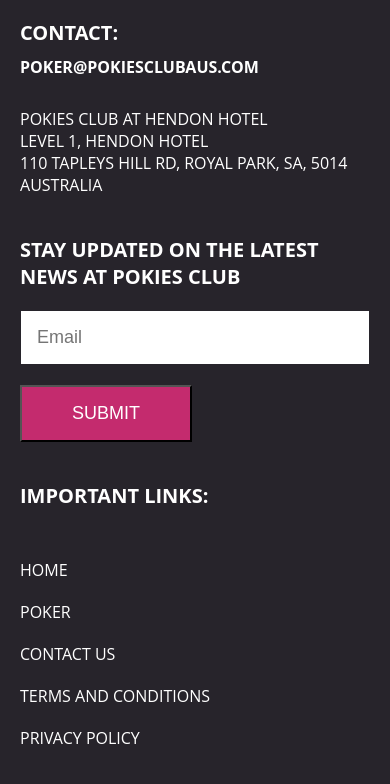
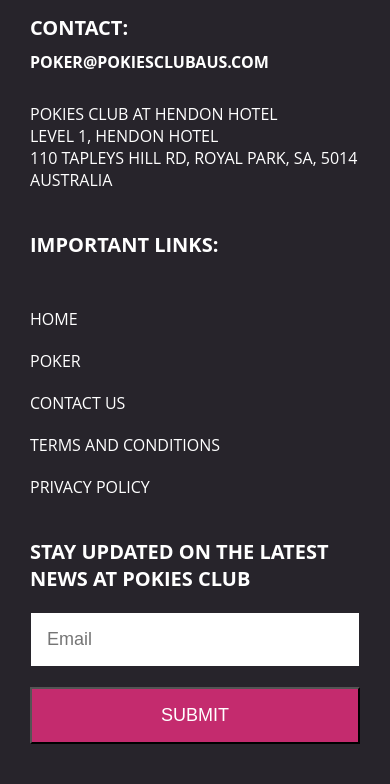
Before and after one commit to 32Valik92/pixoram_test, a plain HTML site: page index.html in a window 390 px wide. Shown: the part 5182-5966 px from the top of the page. Drawn offline with Linux system fonts and the light colour scheme.

Commit message:
order for footer

```diff
--- a/css/index.css
+++ b/css/index.css
@@ -730,6 +730,27 @@ footer {
         font-size: 20px;
     }
 
+    .footer {
+        flex-direction: column;
+        padding: 30px;
+    }
+
+    .footer-submit-button{
+        width: 100%;
+    }
+
+    .footer-logo {
+        order: 1;
+    }
+
+    .footer-form {
+        order: 3;
+    }
+
+    .footer-links {
+        order: 2;
+    }
+
     /* end footer */
     /* ----- end main ----- */
 
```
